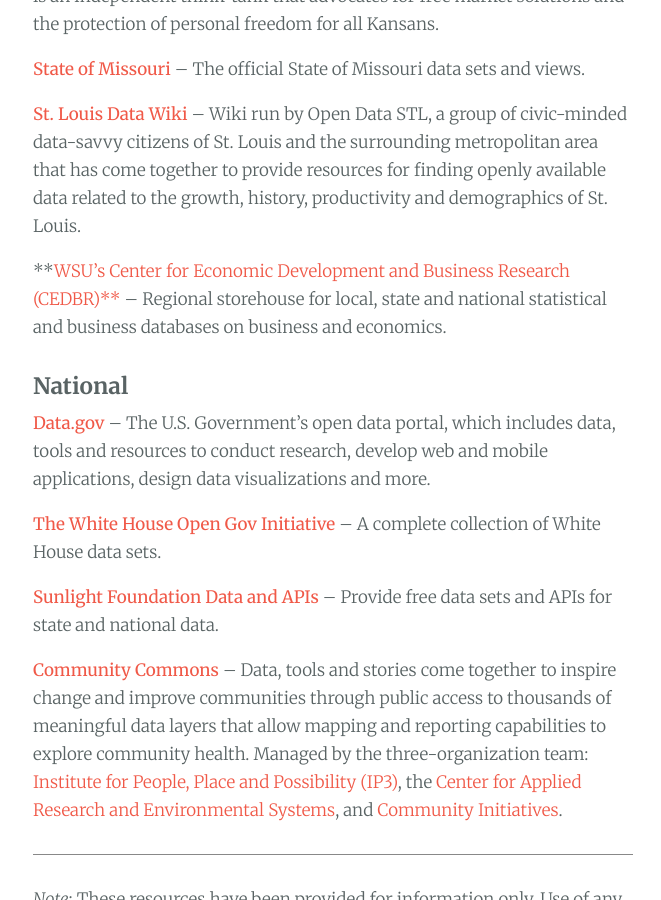
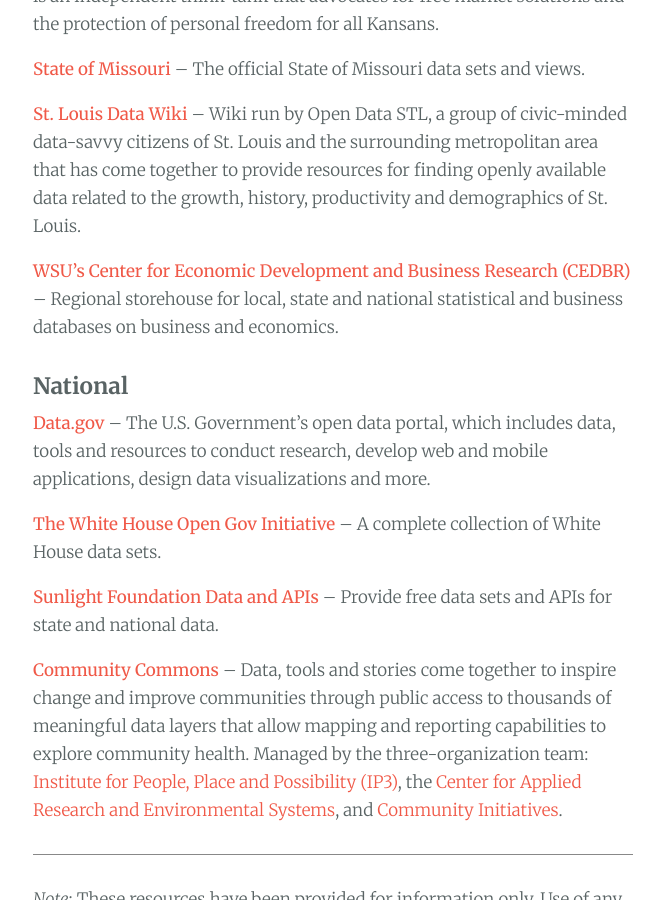
Before and after one commit to openwichita/openwichita.org, a Jekyll site: the page built from data.md, in a window 1280 px wide and 900 px high, scrolled down 1347 px. Shown: the whole window, without its empty margins (307-968 px from the left). Built offline with Jekyll 4.4.1, drawn with Linux system fonts in a browser that asks for light colours; nearby versions of some CDN libraries.

Commit message:
Format issue

```diff
--- a/data.md
+++ b/data.md
@@ -52,7 +52,7 @@ finding openly available data related to the growth, history, productivity and
 demographics of St. Louis.
 
 **[WSU’s Center for Economic Development and Business Research
-(CEDBR)**](http://www.cedbr.org/index.php?option=com_content&view=article&id=719&Itemid=77)
+(CEDBR)](http://www.cedbr.org/index.php?option=com_content&view=article&id=719&Itemid=77)**
 -- Regional storehouse for local, state and national statistical and business
 databases on business and economics.
 
```
